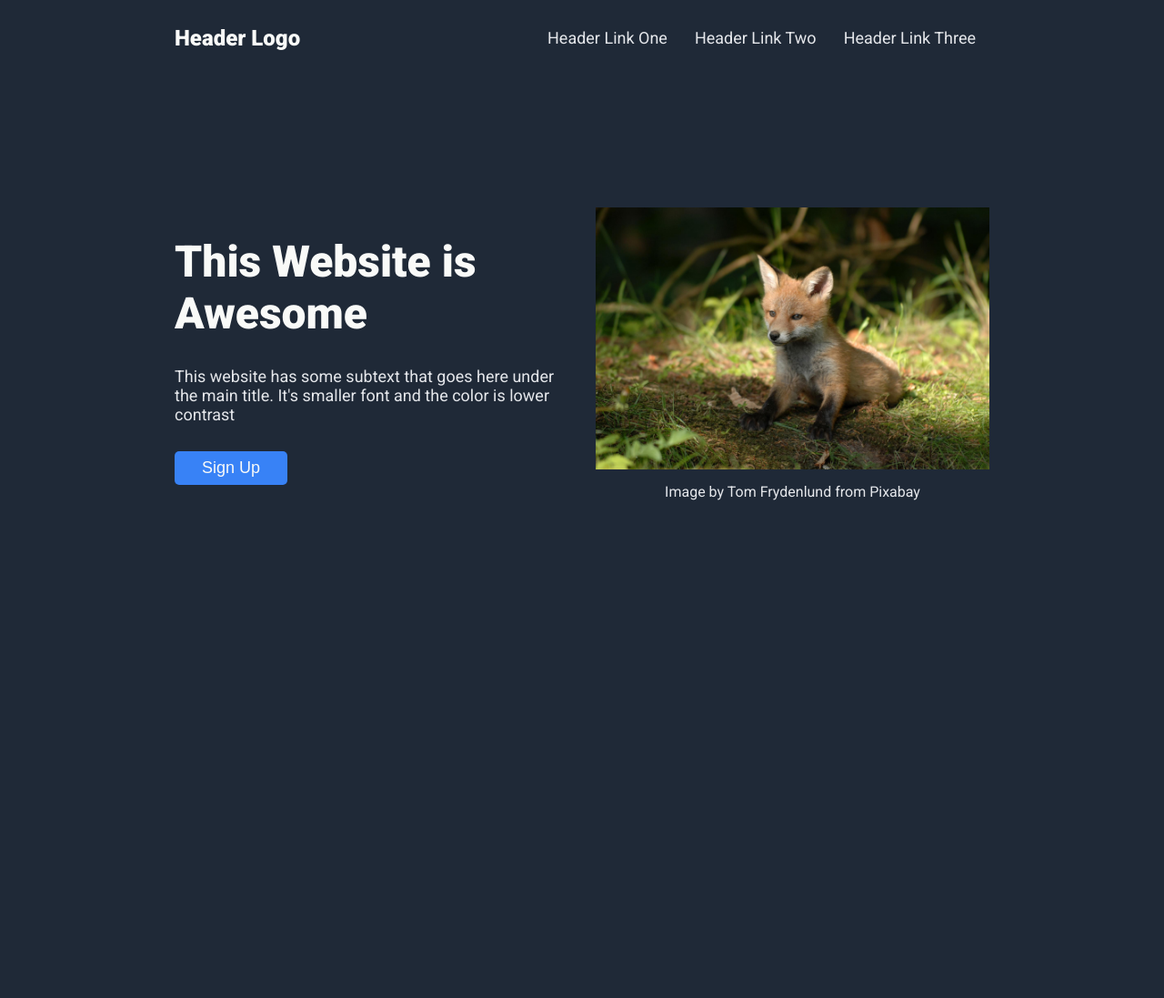
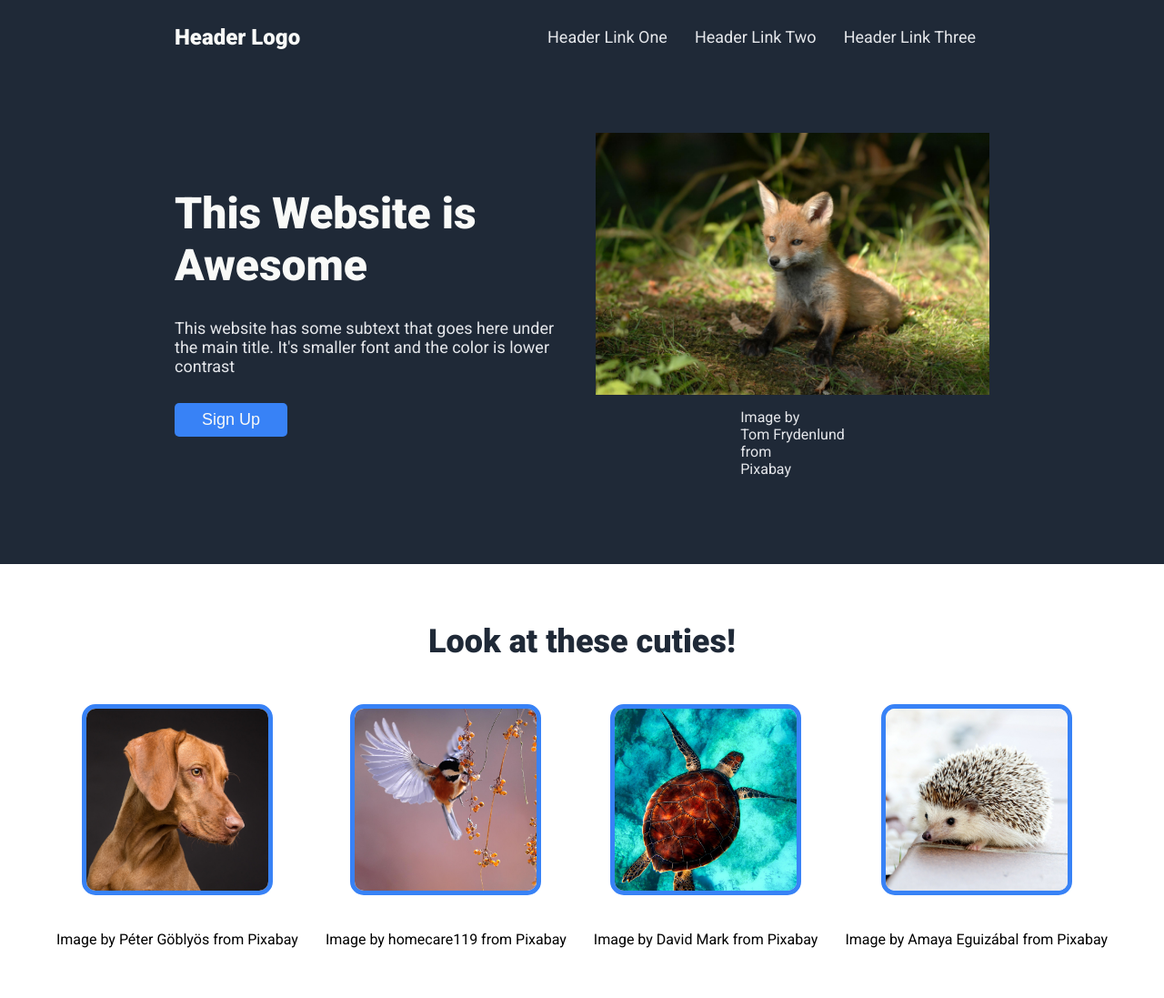
Before and after one commit to uwuzumaki/top-landing-page, a plain HTML site: page index.html in a window 1280 px wide. Shown: the whole page at 91% size. Before the commit the page ends 800 px from the top, so only its background shows below. Drawn offline with Linux system fonts and the light colour scheme.

Commit message:
Added animal information section

```diff
--- a/index.html
+++ b/index.html
@@ -48,6 +48,95 @@
           </div>
         </div>
       </div>
+      <div class="info-container">
+        <div class="title-wrapper">Look at these cuties!</div>
+        <div class="info-box-area">
+          <div class="info-box-wrapper">
+            <div class="info-box">
+              <img
+                class="info-img img1"
+                src="assets/images/dog.jpg"
+                alt="dog"
+              />
+            </div>
+            <p class="image-subtext">
+              Image by&nbsp
+              <a
+                href="https://pixabay.com/users/vizslafotozas-9868721/?utm_source=link-attribution&amp;utm_medium=referral&amp;utm_campaign=image&amp;utm_content=3277417"
+                >Péter Göblyös</a
+              >
+              &nbspfrom&nbsp
+              <a
+                href="https://pixabay.com/?utm_source=link-attribution&amp;utm_medium=referral&amp;utm_campaign=image&amp;utm_content=3277417"
+                >Pixabay</a
+              >
+            </p>
+          </div>
+          <div class="info-box-wrapper">
+            <div class="info-box">
+              <img
+                class="info-img img2"
+                src="assets/images/bird.jpg"
+                alt="bird"
+              />
+            </div>
+            <div class="image-subtext">
+              Image by&nbsp
+              <a
+                href="https://pixabay.com/users/homecare119-1651179/?utm_source=link-attribution&amp;utm_medium=referral&amp;utm_campaign=image&amp;utm_content=1045954"
+                >homecare119</a
+              >
+              &nbspfrom&nbsp
+              <a
+                href="https://pixabay.com/?utm_source=link-attribution&amp;utm_medium=referral&amp;utm_campaign=image&amp;utm_content=1045954"
+                >Pixabay</a
+              >
+            </div>
+          </div>
+          <div class="info-box-wrapper">
+            <div class="info-box">
+              <img
+                class="info-img img3"
+                src="assets/images/turtle.jpg"
+                alt="turtle"
+              />
+            </div>
+            <p class="image-subtext">
+              Image by&nbsp
+              <a
+                href="https://pixabay.com/users/12019-12019/?utm_source=link-attribution&amp;utm_medium=referral&amp;utm_campaign=image&amp;utm_content=2361247"
+                >David Mark</a
+              >
+              &nbspfrom&nbsp
+              <a
+                href="https://pixabay.com/?utm_source=link-attribution&amp;utm_medium=referral&amp;utm_campaign=image&amp;utm_content=2361247"
+                >Pixabay</a
+              >
+            </p>
+          </div>
+          <div class="info-box-wrapper">
+            <div class="info-box">
+              <img
+                class="info-img img4"
+                src="assets/images/hedgehog.jpg"
+                alt="turtle"
+              />
+            </div>
+            <p class="image-subtext">
+              Image by&nbsp
+              <a
+                href="https://pixabay.com/users/amayaeguizabal-151412/?utm_source=link-attribution&amp;utm_medium=referral&amp;utm_campaign=image&amp;utm_content=468228"
+                >Amaya Eguizábal</a
+              >
+              &nbspfrom&nbsp
+              <a
+                href="https://pixabay.com/?utm_source=link-attribution&amp;utm_medium=referral&amp;utm_campaign=image&amp;utm_content=468228"
+                >Pixabay</a
+              >
+            </p>
+          </div>
+        </div>
+      </div>
     </div>
   </body>
 </html>
--- a/styles.css
+++ b/styles.css
@@ -1,9 +1,15 @@
 @import url("https://fonts.googleapis.com/css2?family=Roboto:ital,wght@0,400;0,900;1,400&display=swap");
+
+*,
+html,
+body {
+  margin: 0;
+  padding: 0;
+}
 
 body {
   padding: 0;
   margin: 0;
-  background-color: #1f2937;
   font-family: "Roboto", sans-serif;
 }
 
@@ -15,10 +21,13 @@ ul {
 a {
   text-decoration: none;
   color: inherit;
+  display: flex;
+  flex-wrap: nowrap;
 }
 
 .container {
-  padding: 0 15%;
+  padding: 0;
+  margin: 0;
   display: flex;
   flex-direction: column;
   justify-content: space-between;
@@ -26,7 +35,8 @@ a {
 
 .header {
   background-color: #1f2937;
-  width: 70vw;
+  width: 70%;
+  padding: 0 15%;
   display: flex;
   justify-content: space-between;
 }
@@ -51,8 +61,9 @@ a {
 }
 
 .hero-container {
-  width: 70vw;
-  padding: 20vh 0;
+  width: 70%;
+  background-color: #1f2937;
+  padding: 10vh 15%;
   display: flex;
   justify-content: space-between;
 }
@@ -109,3 +120,80 @@ a {
   color: #e5e7eb;
   text-decoration: none;
 }
+
+.info-container {
+  background: #ffffff;
+  padding: 5vh 0;
+  margin: 0;
+  width: 100%;
+  display: flex;
+  flex-flow: column wrap;
+  justify-content: center;
+}
+
+.title-wrapper {
+  font-size: 36px;
+  font-weight: 900;
+  color: #1f2937;
+  display: flex;
+  justify-content: center;
+  margin: 3vh;
+}
+
+.info-box-area {
+  display: flex;
+  justify-content: center;
+  align-items: center;
+}
+
+.info-box-wrapper {
+  display: flex;
+  flex-direction: column;
+  justify-content: center;
+  align-items: center;
+}
+
+.info-box {
+  flex: 1 0 auto;
+  height: 200px;
+  width: 200px;
+  max-height: 200px;
+  max-width: 200px;
+  border-style: solid;
+  border-color: #3882f6;
+  border-width: 5px;
+  border-radius: 15px;
+  display: flex;
+  flex-flow: row wrap;
+  justify-content: center;
+  margin: 3vh;
+}
+
+.info-img {
+  object-fit: cover;
+  width: 200px;
+  height: 200px;
+  border-radius: 10px;
+}
+
+.info-img.img1 {
+  object-position: 15% 40%;
+}
+
+.info-img.img2 {
+  object-position: 10% 50%;
+}
+
+.info-img.img3 {
+  object-position: 50% 25%;
+}
+
+.info-img.img4 {
+  object-position: 60% 25%;
+}
+
+.image-subtext {
+  display: flex;
+  text-align: center;
+  padding: 15px;
+}
```
Also changed, not shown: assets/images/bird.jpg (added), assets/images/dog.jpg (added), assets/images/hedgehog.jpg (added), assets/images/turtle.jpg (added).
